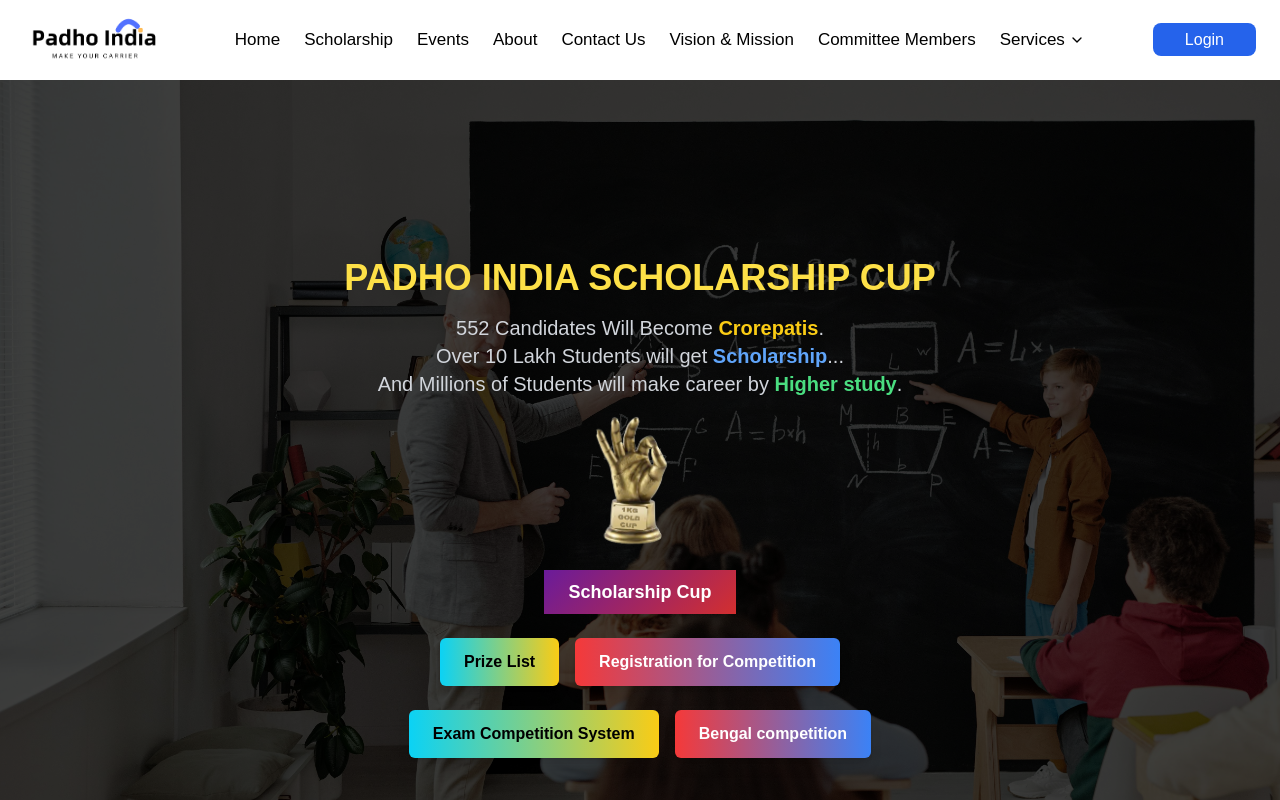
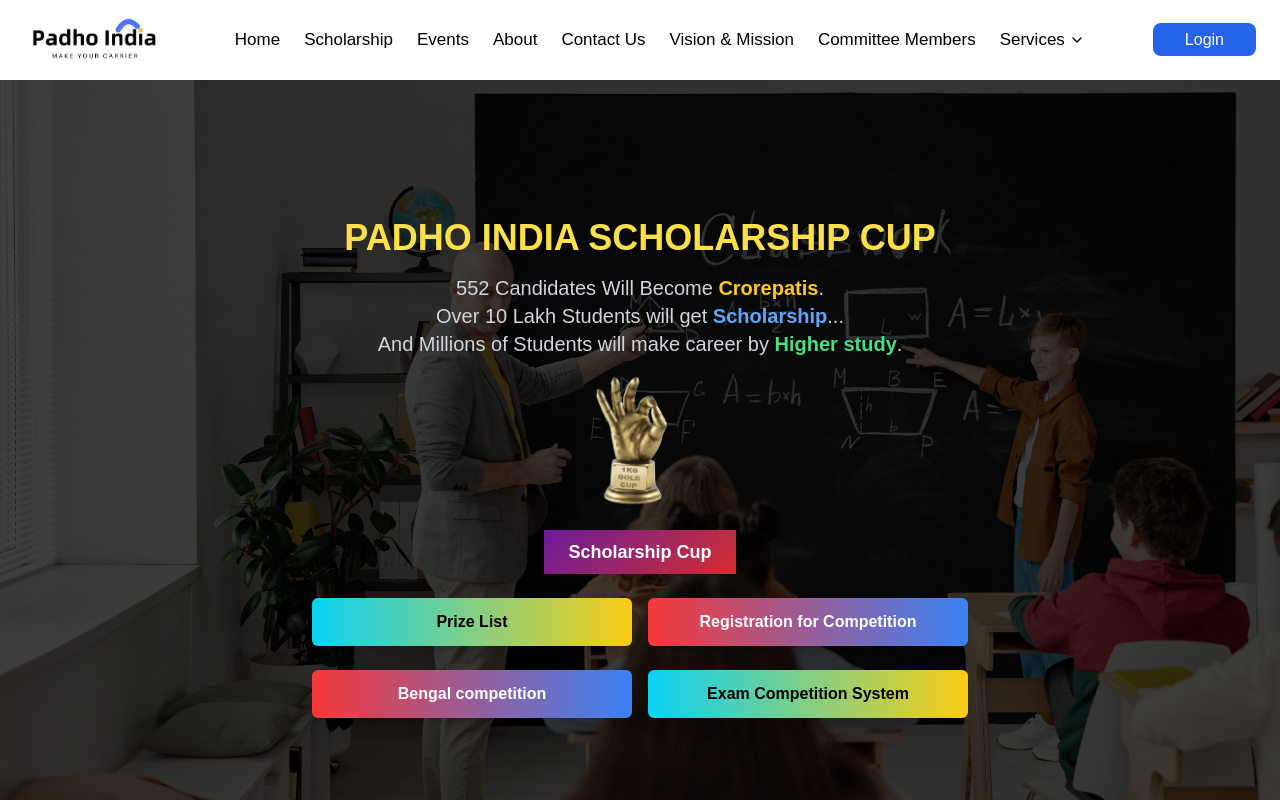
Before and after one commit to Alomj257/PadhoIndia, a React (Vite) app in the folder frontend-padhoindia/: page / in a window 1280 px wide. Built offline with nearby package versions, Linux system fonts and the light colour scheme.

Commit message:
hero page fixed

```diff
--- a/frontend-padhoindia/src/components/common/Hero.css
+++ /dev/null
@@ -1,13 +0,0 @@
-.containerv {
-    display: flex;
-    justify-content: center;
-    align-items: center;
-    height: 100vh; /* Full height of screen */
-    gap: 20px; /* Space between buttons */
-  }
-
-  .my-buttonv {
-    padding: 10px 20px;
-    font-size: 16px;
-    cursor: pointer;
-  }
--- a/frontend-padhoindia/src/components/common/Hero.jsx
+++ b/frontend-padhoindia/src/components/common/Hero.jsx
@@ -2,15 +2,11 @@
 import { Link } from "react-router-dom";
 import heroImage from "../../assets/hero1.jpg";
 import cupImage from "../../assets/cup.png";
-import prizePDF from "../../assets/prize-list.pdf"; // ✅ import PDF
-import "./Hero.css"
-
-
 
 const Hero = () => {
   return (
     <div
-      className="relative h-[110vh] bg-no-repeat bg-cover bg-center"
+      className="relative h-[100vh] bg-no-repeat bg-cover bg-center"
       style={{
         backgroundImage: `url(${heroImage})`,
         backgroundSize: "cover",
@@ -23,7 +19,6 @@
 
           {/* Main Heading */}
           <h1 className="text-lg sm:text-xl md:text-2xl lg:text-3xl xl:text-4xl font-semibold text-yellow-300 leading-relaxed mb-4">
-
             PADHO INDIA SCHOLARSHIP CUP
           </h1>
 
@@ -48,50 +43,29 @@
 
           {/* Buttons */}
           <div className="flex flex-col sm:flex-row justify-center gap-4 mb-6">
-            <a
-              href={prizePDF}
-              download="prize-list.pdf"
-              className="w-full sm:w-auto"
-            >
-              <Link to="/prize-list" className="w-full sm:w-auto">
-              <button className="w-full sm:w-auto text-black text-sm md:text-base px-6 py-3 rounded-md font-semibold shadow-lg animate-blinkYellow hover:scale-105 transition-transform duration-300">
+            <Link to="/prize-list" className="w-full sm:w-auto">
+              <button className="min-w-[20rem] text-black text-sm md:text-base px-6 py-3 rounded-md font-semibold shadow-lg animate-blinkYellow hover:scale-105 transition-transform duration-300">
                 Prize List
               </button>
-              </Link>
-            </a>
-
+            </Link>
 
             <Link to="/register" className="w-full sm:w-auto">
-              <button className="w-full sm:w-auto text-white text-sm md:text-base px-6 py-3 rounded-md font-semibold shadow-lg animate-blinkBlue hover:scale-105 transition-transform duration-300">
+              <button className="min-w-[20rem] text-white text-sm md:text-base px-6 py-3 rounded-md font-semibold shadow-lg animate-blinkBlue hover:scale-105 transition-transform duration-300">
                 Registration for Competition
               </button>
             </Link>
           </div>
-
-          {/* Unlock Text */}
-          {/* <h1 className="text-2xl sm:text-3xl md:text-5xl lg:text-5xl font-extrabold text-white leading-tight"> */}
-            {/* Unlock <span className="text-yellow-400">Free Education</span> <br />
-            Through <span className="text-blue-400">Scholarships</span> */}
-             {/* Buttons */}
           <div className="flex flex-col sm:flex-row justify-center gap-4 mb-6">
-            <a
-              // href={prizePDF}
-              // download="prize-list.pdf"
-              // className="w-full sm:w-auto"
-            >
-              <button className="w-full sm:w-auto text-black text-sm md:text-base px-6 py-3 rounded-md font-semibold shadow-lg animate-blinkYellow hover:scale-105 transition-transform duration-300">
-              Exam Competition System
-              </button>
-            </a>
-
-            <Link to="/register" className="w-full sm:w-auto">
-              <button className="w-full sm:w-auto text-white text-sm md:text-base px-6 py-3 rounded-md font-semibold shadow-lg animate-blinkBlue hover:scale-105 transition-transform duration-300">
-             Bengal competition
+          <Link to="/register" className="w-full sm:w-auto">
+              <button className="min-w-[20rem] text-white text-sm md:text-base px-6 py-3 rounded-md font-semibold shadow-lg animate-blinkBlue hover:scale-105 transition-transform duration-300">
+                Bengal competition
               </button>
             </Link>
+
+            <button className="min-w-[20rem] text-black text-sm md:text-base px-6 py-3 rounded-md font-semibold shadow-lg animate-blinkYellow hover:scale-105 transition-transform duration-300">
+              Exam Competition System
+            </button>
           </div>
-
-          {/* </h1> */}
         </div>
       </div>
     </div>
```
